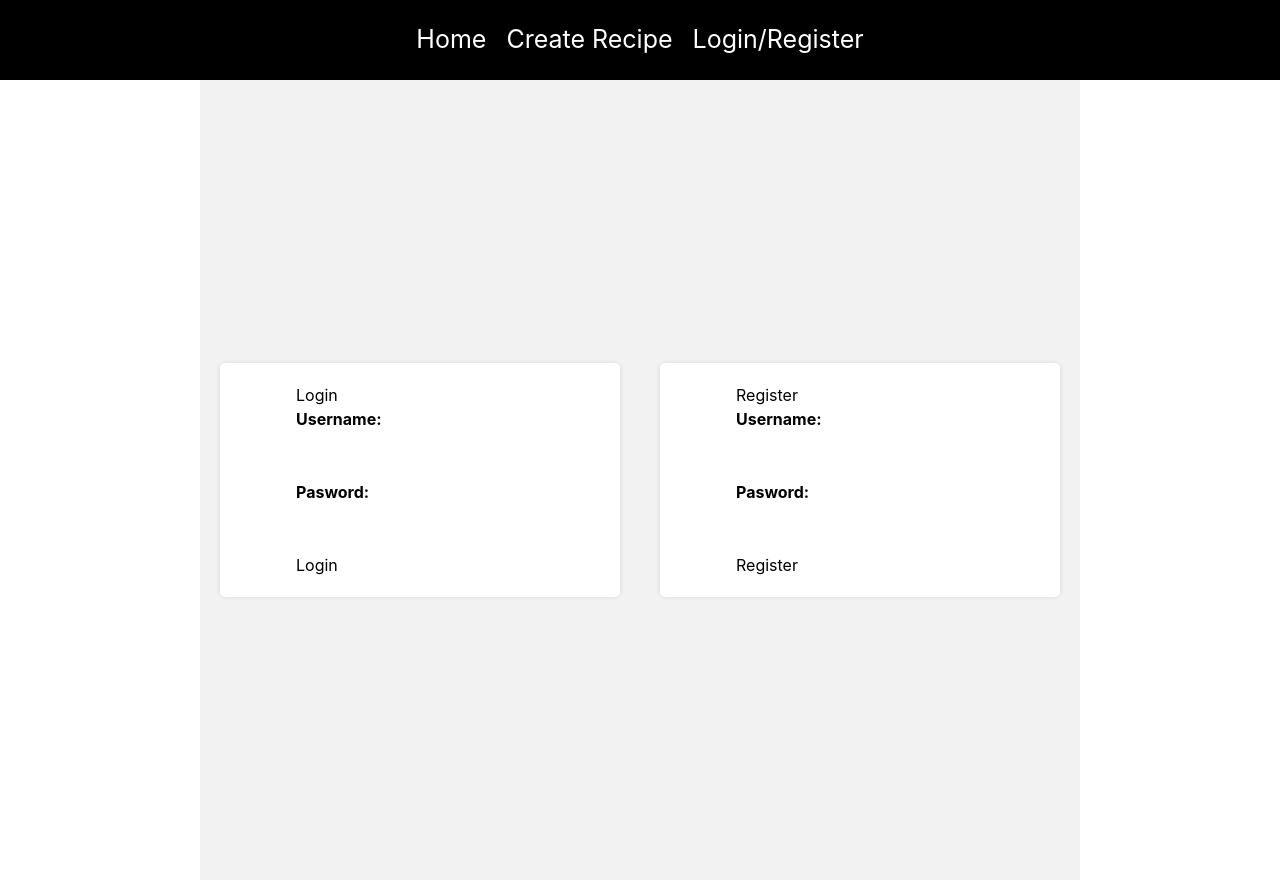
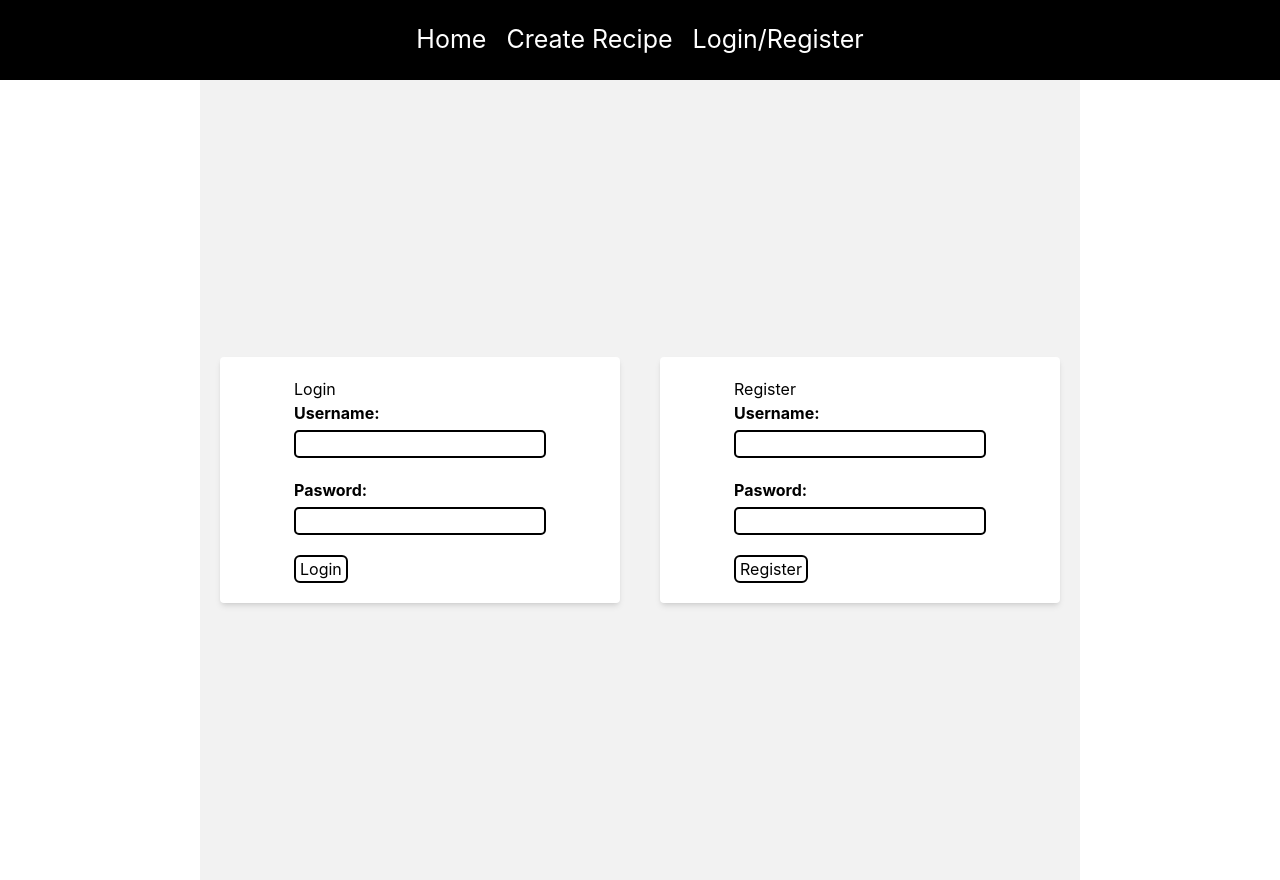
Before and after one commit to meislifka/Recipe-App, a React (Create React App) app in the folder client/recipe-app/: page /auth in a window 1280 px wide. Built offline with nearby package versions, Linux system fonts and the light colour scheme.

Commit message:
Updated register page

```diff
--- a/client/recipe-app/src/App.css
+++ b/client/recipe-app/src/App.css
@@ -20,18 +20,6 @@ body {
   background-color: #f2f2f2;
 }
 
-.auth-container {
-  display: flex;
-  flex-direction: column;
-  justify-content: center;
-  align-items: center;
-  padding: 20px;
-  background-color: white;
-  border-radius: 5px;
-  box-shadow: 0 0 5px rgba(0, 0, 0, 0.1);
-  margin: 20px;
-  width: 400px;
-}
 
 .form-group {
   display: flex;
--- a/client/recipe-app/src/pages/auth.js
+++ b/client/recipe-app/src/pages/auth.js
@@ -2,6 +2,8 @@ import React, { useState } from "react";
 import axios from "axios";
 import { useCookies } from "react-cookie";
 import { useNavigate } from "react-router-dom";
+import '../tailwind.css'; // Import Tailwind CSS
+import '../App.css';
 
 export const Auth = () => {
   return (<div className="auth">
@@ -89,7 +91,7 @@ const Register = () => {
 
 const Form = ({ username, setUsername, password, setPassword, label, onSubmit }) => {
   return (
-    < div className="auth-container" >
+    < div className="flex flex-col justify-center items-center p-5 bg-white rounded shadow-md m-5 w-[400px]" >
       <form onSubmit={onSubmit}>
         <h2>{label}</h2>
         <div className="form-group">
@@ -97,6 +99,7 @@ const Form = ({ username, setUsername, password, setPassword, label, onSubmit })
           <input
             type="text"
             id="username"
+            className="border-2 border-black"
             value={username}
             onChange={(event) => setUsername(event.target.value)}
           />
@@ -107,11 +110,12 @@ const Form = ({ username, setUsername, password, setPassword, label, onSubmit })
           <input
             type="password"
             id="password"
+            className="border-2 border-black"
             value={password}
             onChange={(event) => setPassword(event.target.value)} />
         </div>
 
-        <button type="submit">{label}</button>
+        <button className="bg-grey border-2 border-black rounded-md px-1" type="submit">{label}</button>
       </form>
     </div >
   );
--- a/client/recipe-app/src/pages/saved-recipes.js
+++ b/client/recipe-app/src/pages/saved-recipes.js
@@ -1,6 +1,8 @@
 import React, { useEffect, useState } from "react";
 import { useGetUserID } from "../hooks/useGetuserID.js";
 import axios from "axios";
+import '../tailwind.css'; // Import Tailwind CSS
+import '../App.css';
 
 export const SavedRecipes = () => {
   const [savedRecipes, setSavedRecipes] = useState([]);
```
Also changed, not shown: 1 other file (tests, documents, lock files or other folders).
